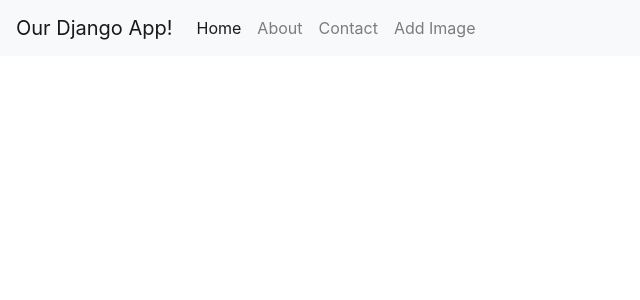
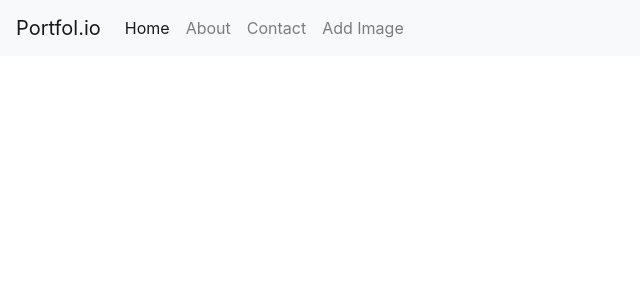
Before and after one commit to Rayliable/portfolio-site-IMD2900, a Django app: page / in a window 1280 px wide. Shown: the top 300 px of the page, without its empty margins (0-640 px from the left). Run offline with Django 4.2, Linux system fonts and the light colour scheme; some libraries are stand-ins or nearby versions.

Commit message:
Fixing error in views
Fixed error for views.py with importing in forms

```diff
--- a/home/views.py
+++ b/home/views.py
@@ -1,5 +1,5 @@
 from django.shortcuts import render, redirect
-# from .forms import ImageForm (giving an error for some reason)
+from .forms import ImageForm
 # Create your views here.
 
 
--- a/portfolio_site_IMD2900/settings.py
+++ b/portfolio_site_IMD2900/settings.py
@@ -40,6 +40,7 @@ INSTALLED_APPS = [
     'django.contrib.sessions',
     'django.contrib.messages',
     'django.contrib.staticfiles',
+    'home'
 ]
 
 MIDDLEWARE = [
--- a/templates/home.html
+++ b/templates/home.html
@@ -14,7 +14,7 @@
     <nav class="navbar navbar-expand-lg navbar-light bg-light">
       <a class="navbar-brand" href="#">
           {% block siteName %}
-            Our Django App!
+            Portfol.io
           {% endblock %}
       </a>
       <button class="navbar-toggler" type="button" data-toggle="collapse" data-target="#navbarNav" aria-controls="navbarNav" aria-expanded="false" aria-label="Toggle navigation"><span class="navbar-toggler-icon"></span></button>
```
